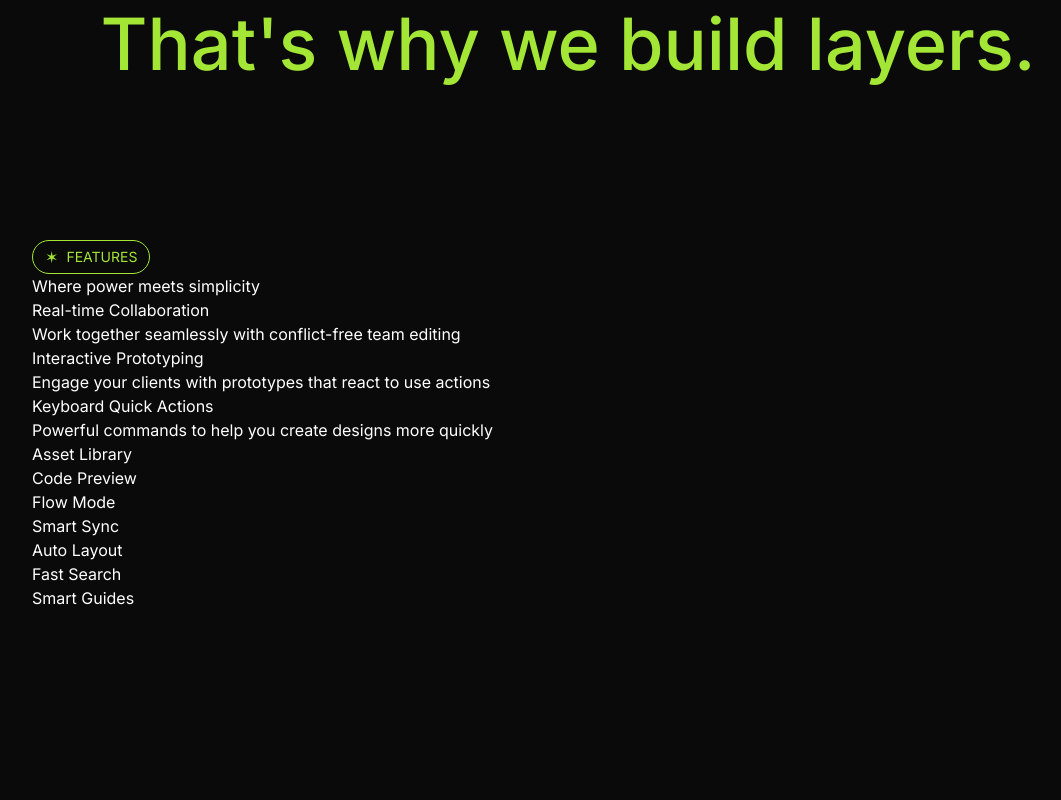
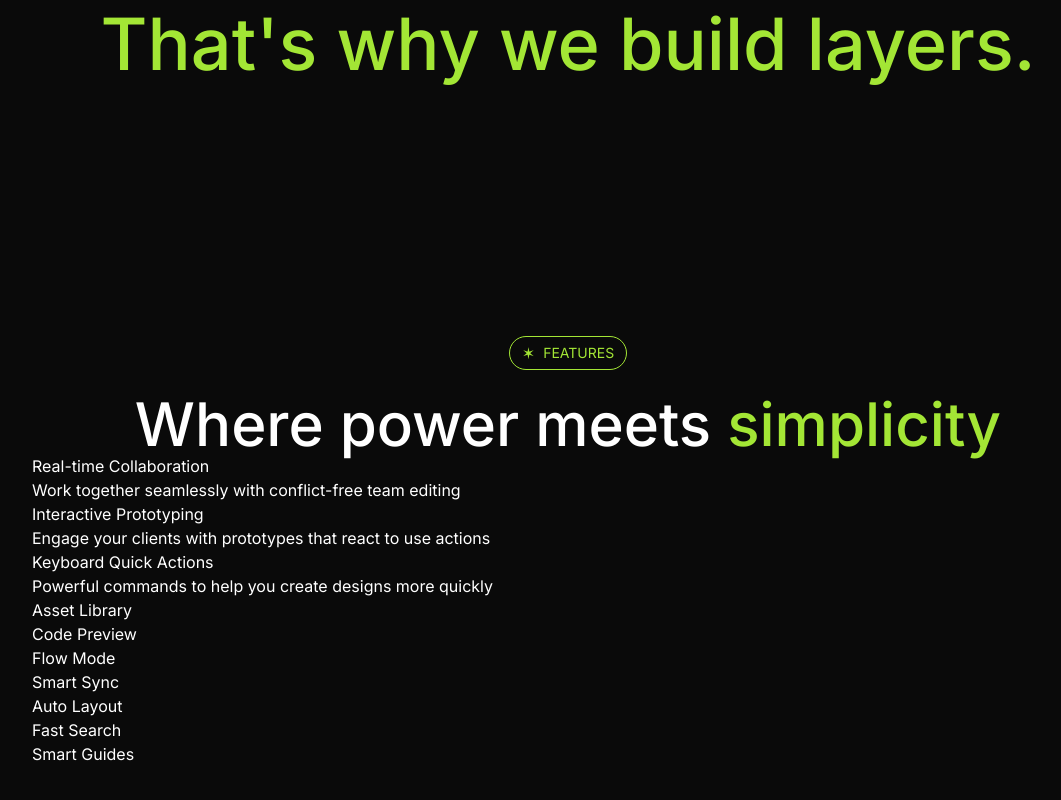
Before and after one commit to Jisap/DLP, a Next.js app: page / in a window 1280 px wide. Shown: the part 1732-2532 px from the top of the page, without its empty margins (72-1133 px from the left). Built offline with nearby package versions, Linux system fonts and the light colour scheme.

Commit message:
features

```diff
--- a/src/sections/Features.tsx
+++ b/src/sections/Features.tsx
@@ -12,10 +12,15 @@ const features = [
 
 export default function Features() {
 	return (
-		<section>
+		<section className="py-24">
 			<div className="container">
-				<Tag>Features</Tag>
-				<h2>Where power meets <span>simplicity</span></h2>
+				<div className="flex justify-center">
+					<Tag>Features</Tag>
+				</div>
+				<h2 className="text-6xl font-medium text-center mt-6">
+					Where power meets{" "}
+					<span className="text-lime-400">simplicity</span>
+				</h2>
 				<div>
 					<div>
 						<div></div>
@@ -41,7 +46,7 @@ export default function Features() {
 				</div>
 				<div>
 					{features.map((feature) => (
-						<div>
+						<div key={feature}>
 							<span></span>
 							<span>{feature}</span>
 						</div>
```
Also changed, not shown: src/components/FeatureCard.tsx (added).
